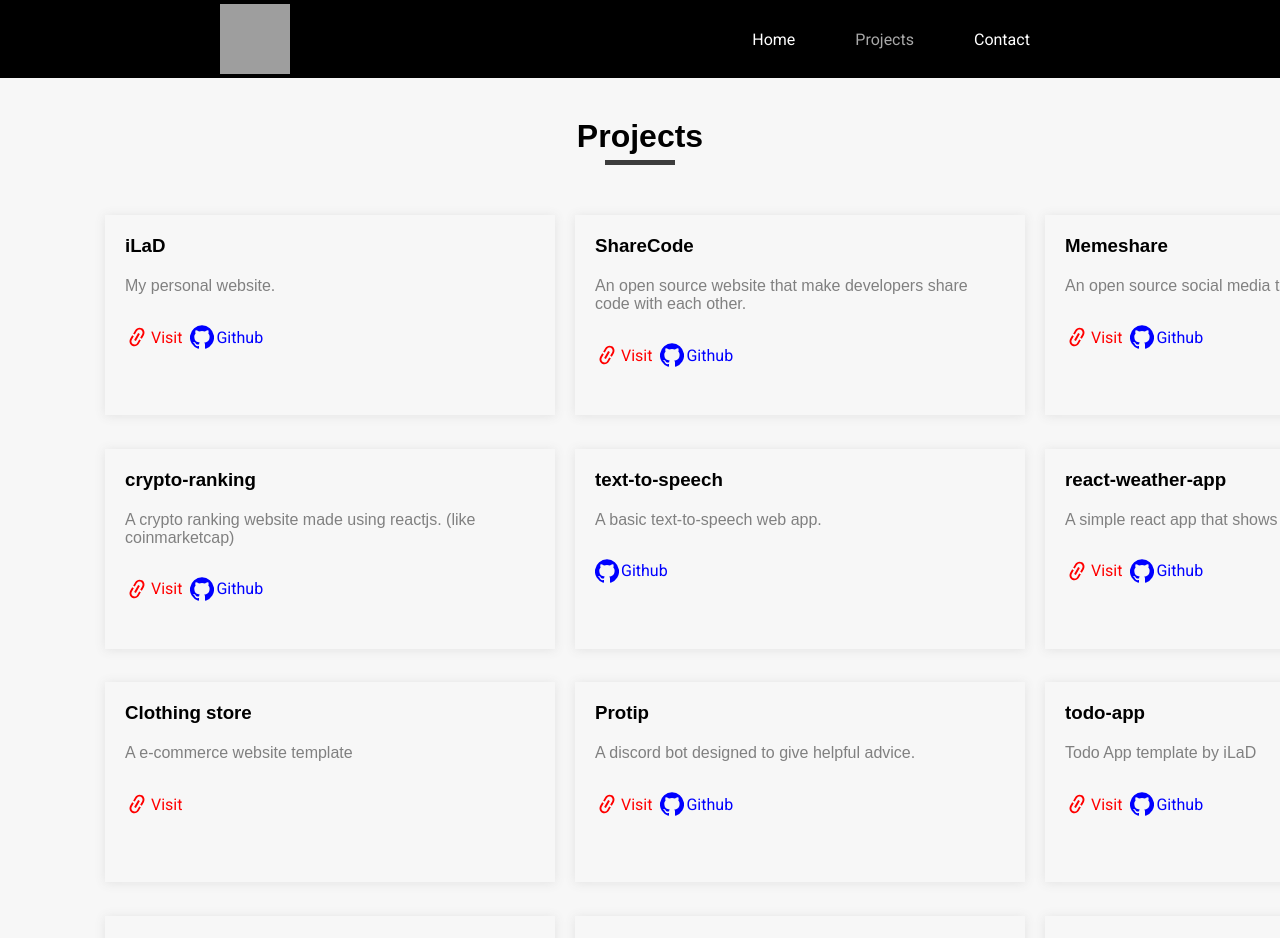
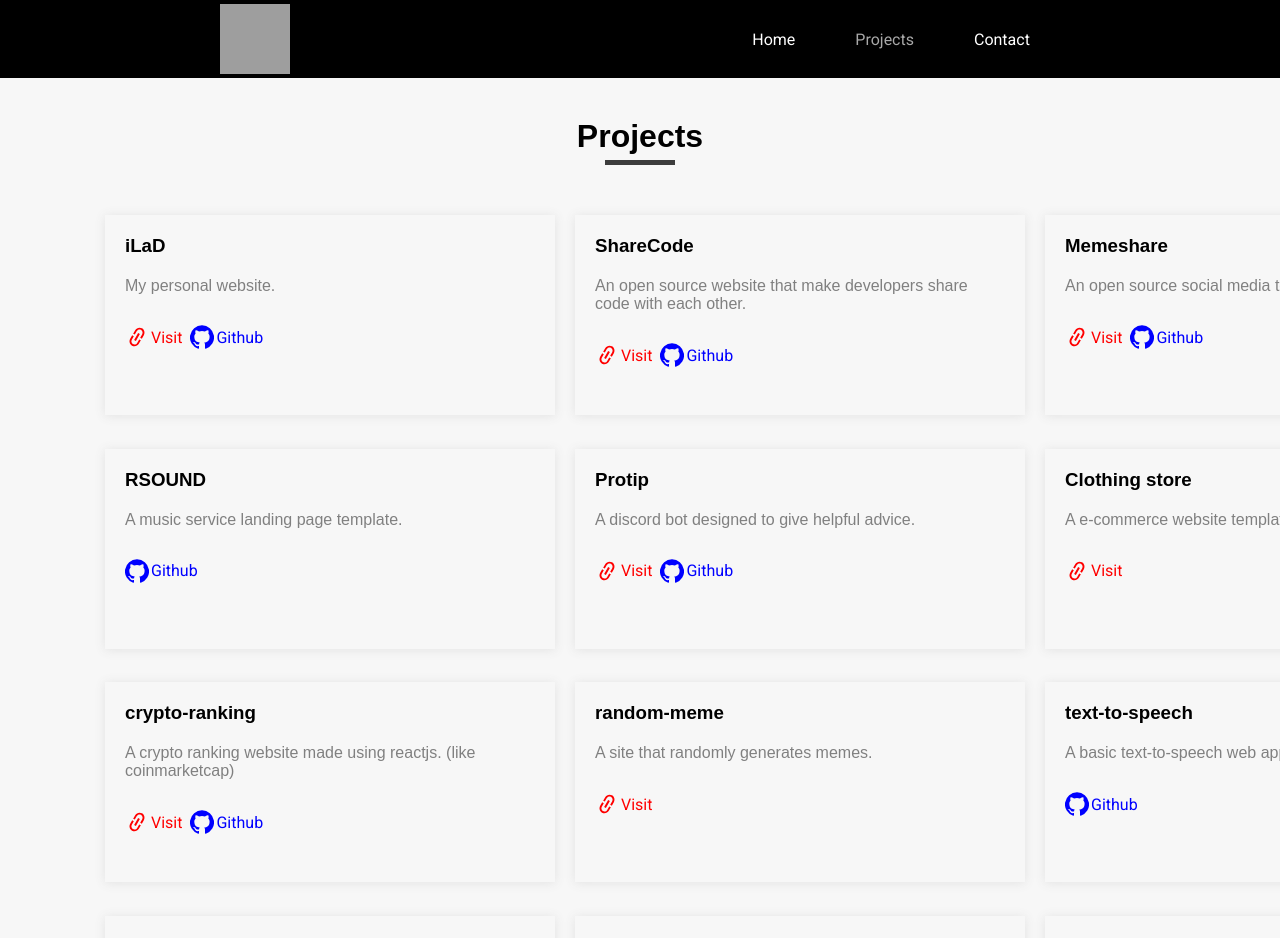
Before and after one commit to iLaD08/ilad, a React (Create React App) app: page /projects in a window 1280 px wide. Shown: the top 938 px of the page. Built offline with nearby package versions, Linux system fonts and the light colour scheme; grey boxes are pictures that could not be loaded.

Commit message:
added 2 projects to the portfolio

```diff
--- a/src/pages/project-page/index.js
+++ b/src/pages/project-page/index.js
@@ -35,12 +35,43 @@ const ProjectPage = () => {
       },
     },
     {
+      name: "RSOUND",
+      description: "A music service landing page template.",
+      links: {
+        github: "https://github.com/iLaD08/rsound",
+      },
+    },
+    {
+      name: "Protip",
+      description: "A discord bot designed to give helpful advice.",
+      link: "https://github.com/IMAD200",
+      links: {
+        link: "http://protip.now.sh/",
+        github: "https://github.com/IMAD200",
+      },
+    },
+    {
+      name: "Clothing store",
+      description: "A e-commerce website template",
+      links: {
+        link: "https://clothingstore.now.sh/",
+        github: "",
+      },
+    },
+    {
       name: "crypto-ranking",
       description:
         "A crypto ranking website made using reactjs. (like coinmarketcap)",
       links: {
         link: "crypto-ranking.vercel.app",
         github: "https://github.com/iLaD08/crypto-ranking",
+      },
+    },
+    {
+      name: "random-meme",
+      description: "A site that randomly generates memes.",
+      links: {
+        link: "https://randomeme.vercel.app/",
       },
     },
     {
@@ -56,23 +87,6 @@ const ProjectPage = () => {
       links: {
         link: "react-weather-app-demo.vercel.app/",
         github: "https://github.com/iLaD08/react-weather-app",
-      },
-    },
-    {
-      name: "Clothing store",
-      description: "A e-commerce website template",
-      links: {
-        link: "https://clothingstore.now.sh/",
-        github: "",
-      },
-    },
-    {
-      name: "Protip",
-      description: "A discord bot designed to give helpful advice.",
-      link: "https://github.com/IMAD200",
-      links: {
-        link: "http://protip.now.sh/",
-        github: "https://github.com/IMAD200",
       },
     },
     {
```
Also changed, not shown: 1 other file (tests, documents, lock files or other folders).
